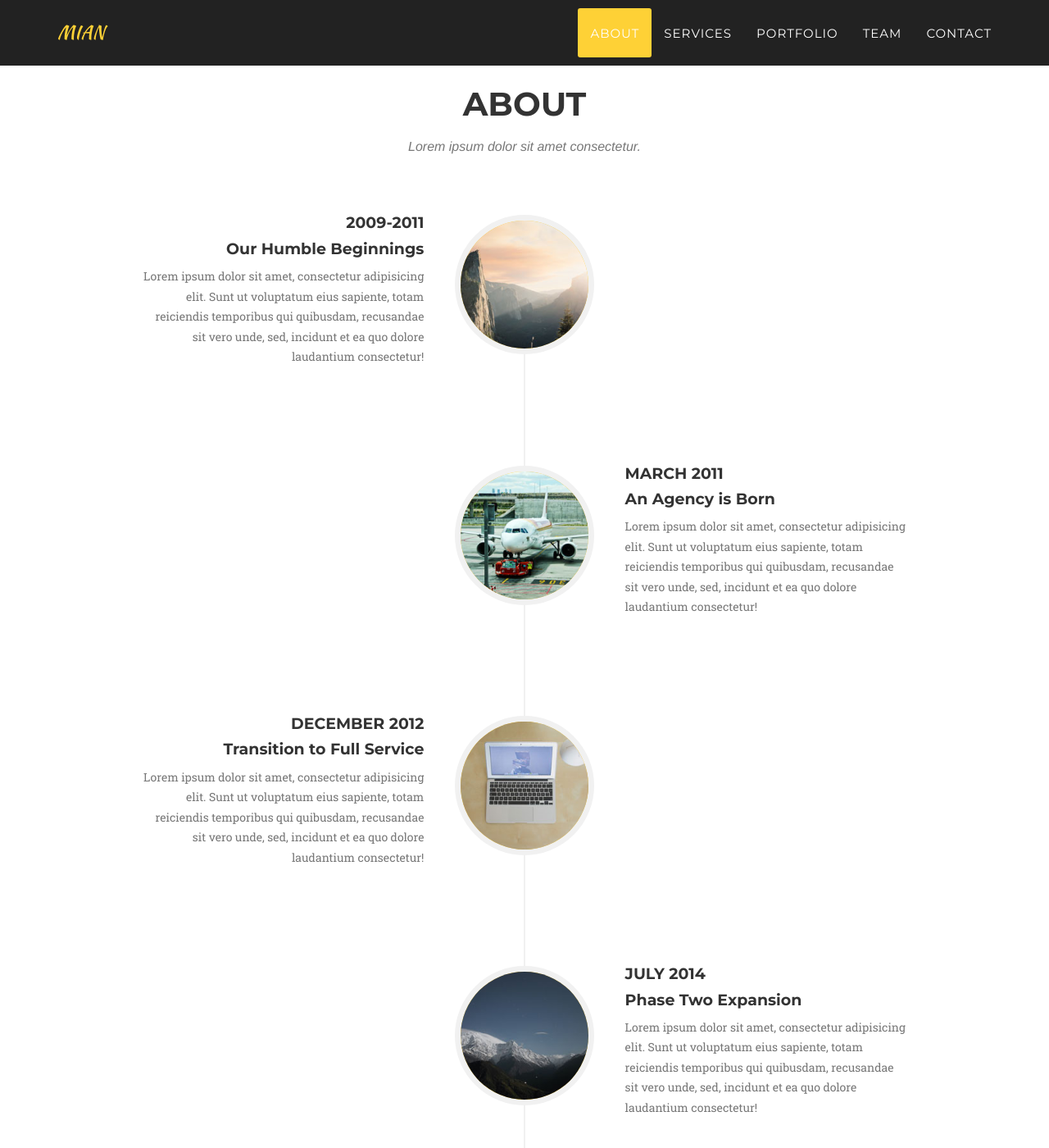
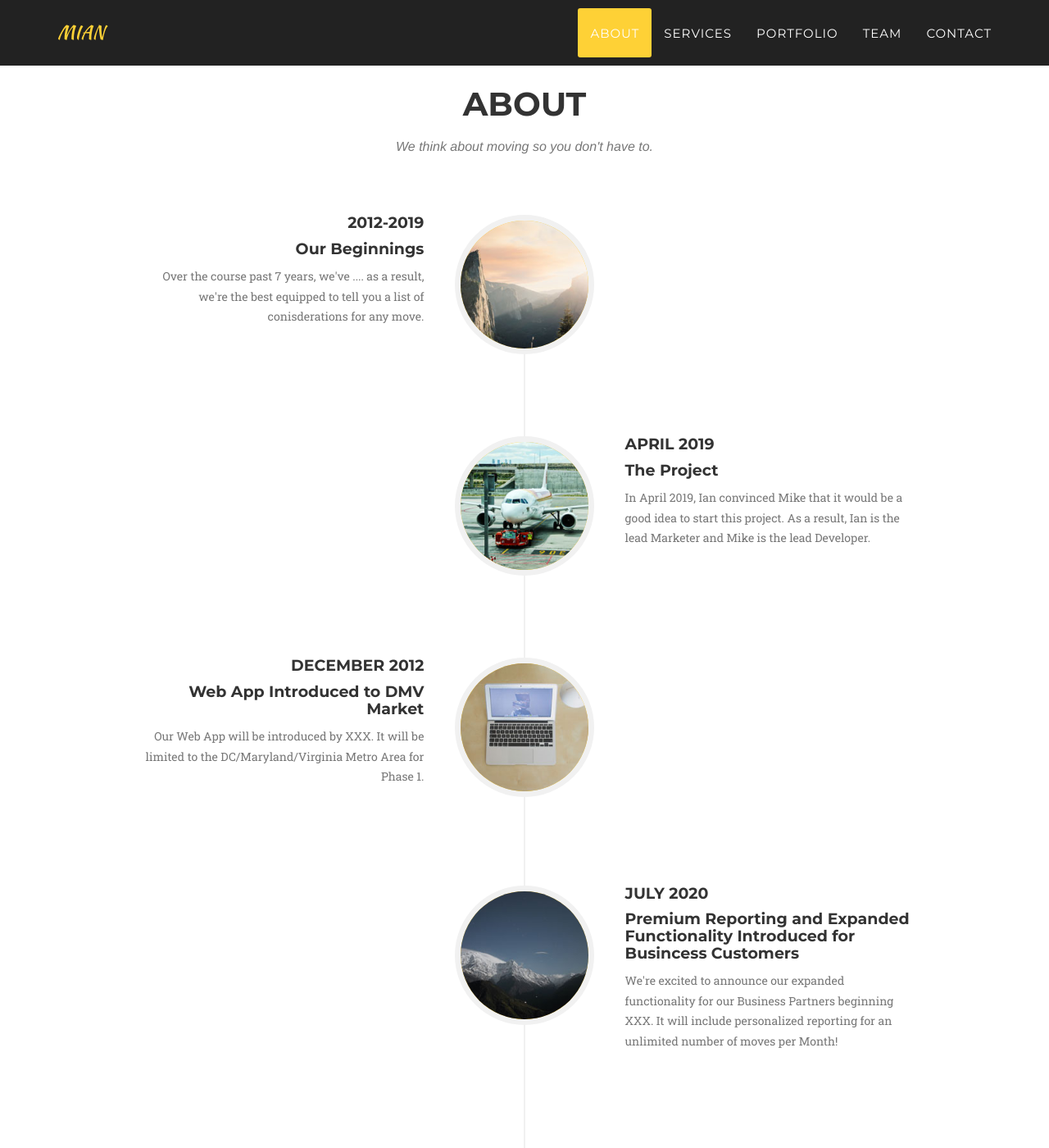
Before and after one commit to mgalbanese12/mgalbanese12.github.io, a Jekyll site: the page built from index.html, in a window 1280 px wide and 1400 px high, scrolled down 2751 px. Shown: the whole window at 82% size. Built offline with Jekyll 4.4.1, drawn with Linux system fonts in a browser that asks for light colours; some web fonts are replaced.

Commit message:
filled in first about info

```diff
--- a/_includes/about.html
+++ b/_includes/about.html
@@ -4,7 +4,7 @@
             <div class="row">
                 <div class="col-lg-12 text-center">
                     <h2 class="section-heading">About</h2>
-                    <h3 class="section-subheading text-muted">Lorem ipsum dolor sit amet consectetur.</h3>
+                    <h3 class="section-subheading text-muted">We think about moving so you don't have to.</h3>
                 </div>
             </div>
             <div class="row">
@@ -16,11 +16,11 @@
                             </div>
                             <div class="timeline-panel">
                                 <div class="timeline-heading">
-                                    <h4>2009-2011</h4>
-                                    <h4 class="subheading">Our Humble Beginnings</h4>
+                                    <h4>2012-2019</h4>
+                                    <h4 class="subheading">Our Beginnings</h4>
                                 </div>
                                 <div class="timeline-body">
-                                    <p class="text-muted">Lorem ipsum dolor sit amet, consectetur adipisicing elit. Sunt ut voluptatum eius sapiente, totam reiciendis temporibus qui quibusdam, recusandae sit vero unde, sed, incidunt et ea quo dolore laudantium consectetur!</p>
+                                    <p class="text-muted">Over the course past 7 years, we've .... as a result, we're the best equipped to tell you a list of conisderations for any move.</p>
                                 </div>
                             </div>
                         </li>
@@ -30,11 +30,11 @@
                             </div>
                             <div class="timeline-panel">
                                 <div class="timeline-heading">
-                                    <h4>March 2011</h4>
-                                    <h4 class="subheading">An Agency is Born</h4>
+                                    <h4>April 2019</h4>
+                                    <h4 class="subheading">The Project </h4>
                                 </div>
                                 <div class="timeline-body">
-                                    <p class="text-muted">Lorem ipsum dolor sit amet, consectetur adipisicing elit. Sunt ut voluptatum eius sapiente, totam reiciendis temporibus qui quibusdam, recusandae sit vero unde, sed, incidunt et ea quo dolore laudantium consectetur!</p>
+                                    <p class="text-muted">In April 2019, Ian convinced Mike that it would be a good idea to start this project. As a result, Ian is the lead Marketer and Mike is the lead Developer. </p>
                                 </div>
                             </div>
                         </li>
@@ -45,10 +45,10 @@
                             <div class="timeline-panel">
                                 <div class="timeline-heading">
                                     <h4>December 2012</h4>
-                                    <h4 class="subheading">Transition to Full Service</h4>
+                                    <h4 class="subheading">Web App Introduced to DMV Market</h4>
                                 </div>
                                 <div class="timeline-body">
-                                    <p class="text-muted">Lorem ipsum dolor sit amet, consectetur adipisicing elit. Sunt ut voluptatum eius sapiente, totam reiciendis temporibus qui quibusdam, recusandae sit vero unde, sed, incidunt et ea quo dolore laudantium consectetur!</p>
+                                    <p class="text-muted">Our Web App will be introduced by XXX. It will be limited to the DC/Maryland/Virginia Metro Area for Phase 1.</p>
                                 </div>
                             </div>
                         </li>
@@ -58,11 +58,11 @@
                             </div>
                             <div class="timeline-panel">
                                 <div class="timeline-heading">
-                                    <h4>July 2014</h4>
-                                    <h4 class="subheading">Phase Two Expansion</h4>
+                                    <h4>July 2020</h4>
+                                    <h4 class="subheading">Premium Reporting and Expanded Functionality Introduced for Busincess Customers</h4>
                                 </div>
                                 <div class="timeline-body">
-                                    <p class="text-muted">Lorem ipsum dolor sit amet, consectetur adipisicing elit. Sunt ut voluptatum eius sapiente, totam reiciendis temporibus qui quibusdam, recusandae sit vero unde, sed, incidunt et ea quo dolore laudantium consectetur!</p>
+                                    <p class="text-muted">We're excited to announce our expanded functionality for our Business Partners beginning XXX. It will include personalized reporting for an unlimited number of moves per Month!</p>
                                 </div>
                             </div>
                         </li>
```
